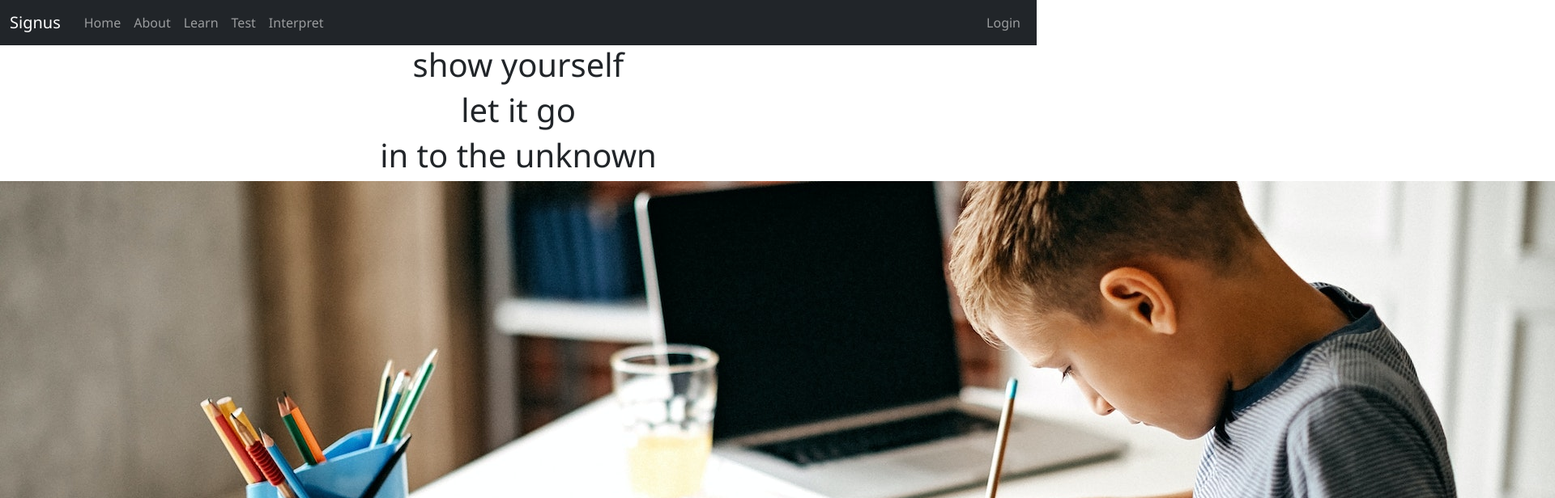
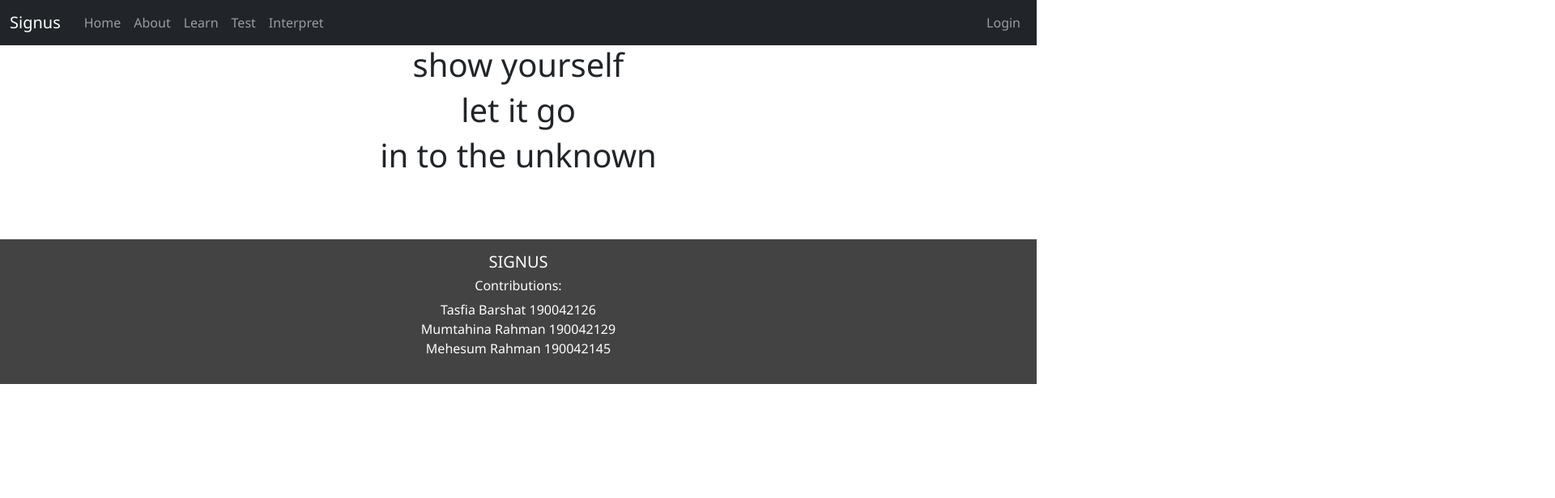
Before and after one commit to MumtahinaRahman/DesignProject1, a React (Create React App) app: page /lessons in a window 1280 px wide. Shown: the top 616 px of the page at 81% size, 1920 px wide, since content can reach past the window. Built offline with nearby package versions, Linux system fonts and the light colour scheme.

Commit message:
shouldn't have pushed in main branch

```diff
--- a/src/App.js
+++ b/src/App.js
@@ -1,5 +1,5 @@
 import './App.css';
-import { BrowserRouter as Router, Switch, Route, Routes } from 'react-router-dom';
+import { BrowserRouter as Router, Route, Routes } from 'react-router-dom';
 import NavBar from './components/NavBar'
 import HomePage from './components/HomePage';
 import Footer from './components/Footer/Footer';
--- a/src/Pages/Lessons.jsx
+++ b/src/Pages/Lessons.jsx
@@ -1,5 +1,4 @@
 import React from 'react'
-import learn1 from '../images/learn1.jpg'
 
 function Lessons() {
   return (
@@ -8,7 +7,6 @@
       <h1>show yourself</h1>
       <h1>let it go</h1>
       <h1>in to the unknown</h1>
-      <img src={learn1}/>
     </div>
 
   )
```
